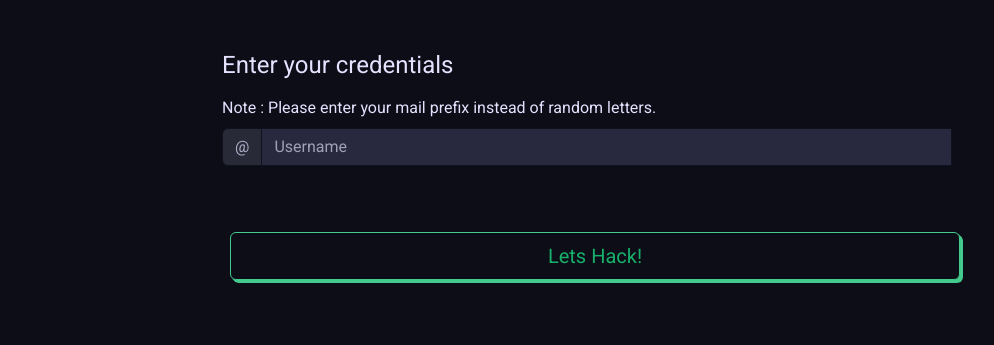
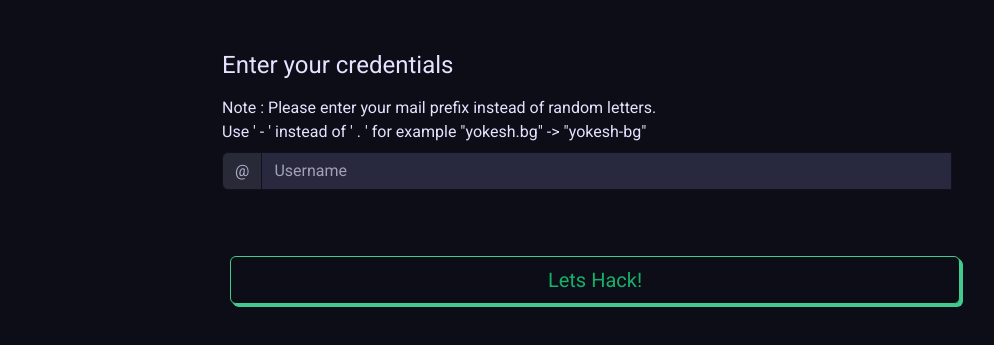
Before and after one commit to teamvangaurd/expo-2023, a plain HTML site: page index.html in a window 1280 px wide. Shown: the part 189-534 px from the top of the page, without its empty margins (53-1047 px from the left). Drawn offline with nearby package versions, Linux system fonts and the light colour scheme; a web font is replaced by a local one.

Commit message:
Minor changes commited

```diff
--- a/index.html
+++ b/index.html
@@ -43,7 +43,7 @@
                 <h4 class="mb-3">Enter your credentials</h4>
                 <form id="loginForm" class="needs-validation" novalidate>
                     <div class="mb-3">
-                        <label for="username">Note : Please enter your mail prefix instead of random letters.</label>
+                        <label for="username">Note : Please enter your mail prefix instead of random letters.<br>       Use ' - ' instead of ' . ' for example "yokesh.bg" -> "yokesh-bg"</label>
                         <div class="input-group">
                             <div class="input-group-prepend">
                                 <span class="input-group-text">@</span>
```
Also changed, not shown: user.html (+2 -1 lines).
